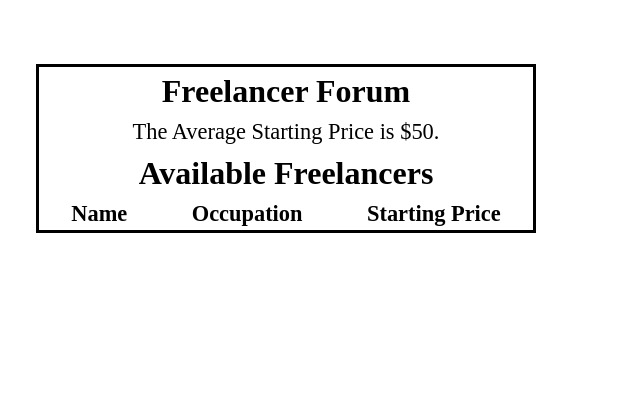
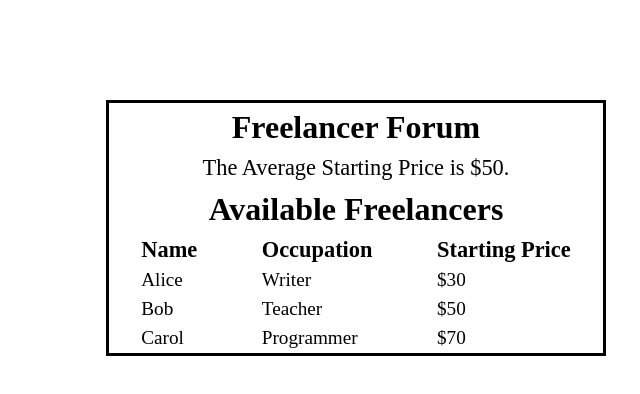
Before and after one commit to jkl-semicolon/Unit2.Freelancer.Forum, a plain HTML site: page index.html in a window 1280 px wide. Shown: the whole page, without its empty margins (284-924 px from the left). Drawn offline with Linux system fonts and the light colour scheme.

Commit message:
website functionable

```diff
--- a/index.html
+++ b/index.html
@@ -2,7 +2,7 @@
   <head>
     <link rel="stylesheet" href="./reset.css">
     <link rel="stylesheet" href="./styles.css">
-    <script delay src="./main.js"></script>
+    <script defer src="./main.js"></script>
     <title>Freelancer Forum</title>
   </head>
   <body>
@@ -13,23 +13,26 @@
       <section id="titleSection">
 
         <h1>Freelancer Forum</h1>
-        <h2>The Average Starting Price is $50.</h2>
+        <h2>The Average Starting Price is $40.</h2>
         <h1>Available Freelancers</h1>
 
       </section>
 
       <section id="listingSection">
 
-        <div id="nameDiv">
+        <div>
           <h2>Name</h2>
+          <div id="nameDiv"></div>
         </div>
 
-        <div id="occupationDiv">
+        <div>
           <h2>Occupation</h2>
+          <div id="occupationDiv"></div>
         </div>
 
-        <div id="startingPriceDiv">
+        <div>
           <h2>Starting Price</h2>
+          <div id="startingPriceDiv"></div>
         </div>
 
       </section>
--- a/main.js
+++ b/main.js
@@ -1,14 +1,72 @@
 const freelancersArray = [
   {name: 'Alice', occupation: 'Writer', startingPrice: '$30',},
   {name: 'Bob', occupation: 'Teacher', startingPrice: '$50',},
+]
+
+const toBeAddedFreelancersArray = [
   {name: 'Carol', occupation: 'Programmer', startingPrice: '$70',},
   {name: 'Darlene', occupation: 'Astronaut', startingPrice: '$200',},
   {name: 'Edmund', occupation: 'Scam Artist', startingPrice: '$0',},
   {name: 'Fitzgerald', occupation: 'Ballerina', startingPrice: '$60',},
-  {name: 'Gerard', occupation: 'Fixer', startingPrice: '$2000',},
+  {name: 'Gerard', occupation: 'Fixer', startingPrice: '$2,000',},
   {name: 'Hayley', occupation: 'Thief', startingPrice: '$10',},
   {name: 'Iris', occupation: 'Chef', startingPrice: '$40',},
   {name: 'Julius', occupation: 'Caesar', startingPrice: '$300',}
 ]
 
-console.log(freelancersArray);
+/////////////////////////////////////////////////////////////
+//                     QUERY SELECTORS                     //
+/////////////////////////////////////////////////////////////
+
+// const listingSection = document.querySelector('#listingSection');
+
+/////////////////////////////////////////////////////////////
+//                     EVENT LISTENERS                     //
+/////////////////////////////////////////////////////////////
+
+// listingSection.addEventListener()
+
+const render = () => {
+
+  const nameList = freelancersArray.map((currentFreelancer) => {
+    const element = document.createElement('h3');
+    element.appendChild(document.createTextNode(`${currentFreelancer.name}`));
+    return element;
+  });
+  document.querySelector('#nameDiv').replaceChildren(...nameList);
+
+  const occupationList = freelancersArray.map((currentFreelancer) => {
+    const element = document.createElement('h3');
+    element.appendChild(document.createTextNode(`${currentFreelancer.occupation}`));
+    return element;
+  });
+  document.querySelector('#occupationDiv').replaceChildren(...occupationList);
+
+  const startingPriceList = freelancersArray.map((currentFreelancer) => {
+    const element = document.createElement('h3');
+    element.appendChild(document.createTextNode(`${currentFreelancer.startingPrice}`));
+    return element;
+  });
+  document.querySelector('#startingPriceDiv').replaceChildren(...startingPriceList);
+
+  let averageStartingPrice = freelancersArray.reduce((total, currentFreelancer) => {
+    return total + Number(currentFreelancer.startingPrice.replace(/[$,]+/g,''));
+  }, 0) / freelancersArray.length;
+  averageStartingPrice = Math.trunc(averageStartingPrice * 100) / 100;
+  const replaceLine = document.querySelector('#titleSection h2');
+  const toReplaceLine = document.createElement('h2');
+  toReplaceLine.appendChild(document.createTextNode(`The Average Starting Price is $${averageStartingPrice}.`));
+  document.querySelector('#titleSection').replaceChild(toReplaceLine, replaceLine);
+
+}
+
+render();
+
+const addFreelancer = () => {
+  const toBeAdded = toBeAddedFreelancersArray.shift();
+  freelancersArray.push(toBeAdded);
+  render();
+  if (freelancersArray.length === 10) clearInterval(addFreelancerInterval);
+}
+
+const addFreelancerInterval = setInterval(addFreelancer, 5000);
--- a/styles.css
+++ b/styles.css
@@ -3,8 +3,8 @@ main {
   border-color: black;
   border-style: solid;
   width: 500px;
-  margin-left:25%;
-  margin-top:5%;
+  margin: auto;
+  margin-top:100px;
 }
 
 h1 {
@@ -13,6 +13,11 @@ h1 {
 
 h2 {
   font-size: 1.4rem;
+}
+
+h3 {
+  font-size:1.2rem;
+  font-weight:545;
 }
 
 #titleSection {
```
